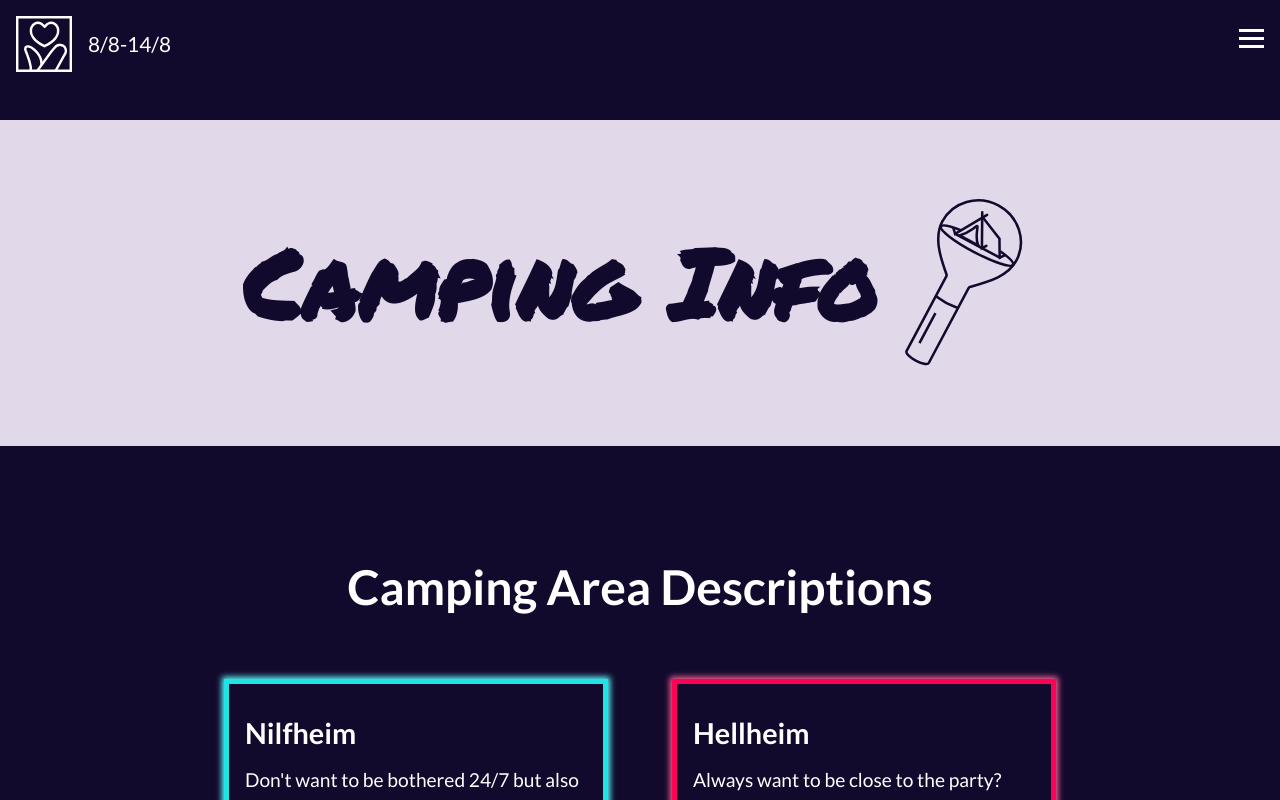
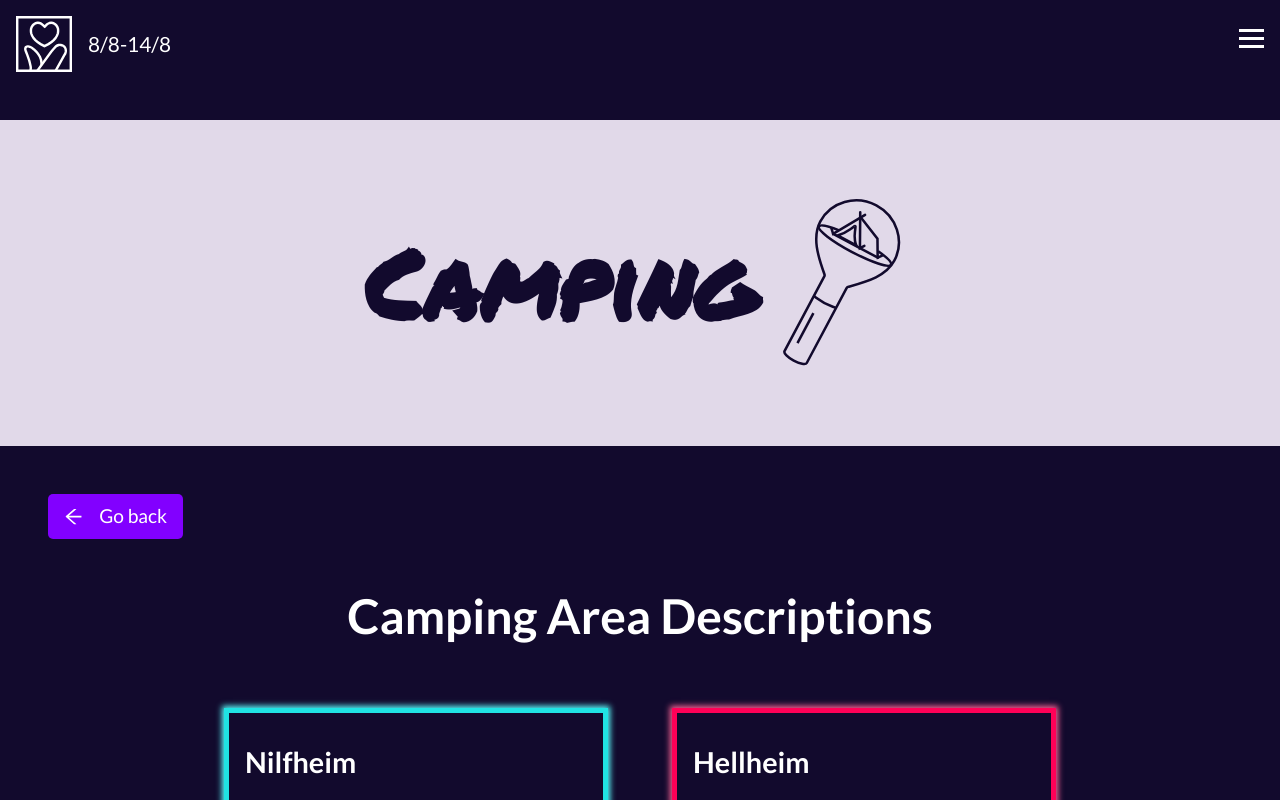
Before and after one commit to ceci919p/hwaiting-booking_exam, a React (Create React App) app: page /camping-info in a window 1280 px wide. Shown: the top 800 px of the page. Built offline with nearby package versions, Linux system fonts and the light colour scheme.

Commit message:
camping backbutton

```diff
--- a/src/routes/CampingInfo.jsx
+++ b/src/routes/CampingInfo.jsx
@@ -1,11 +1,16 @@
 import lightStickImg from "../images/lightstick.svg";
 import Footer from "../components/Footer";
+import { ArrowLeftOutlined } from "@ant-design/icons";
+
+import { useNavigate } from "react-router-dom";
 
 export default function CampingInfo() {
+  const navigate = useNavigate();
+
   return (
     <>
       <header id="camping-info-header">
-        <h1 className="camping-info-headline">Camping Info</h1>
+        <h1 className="camping-info-headline">Camping</h1>
         <img
           id="camping-info-img"
           src={lightStickImg}
@@ -13,6 +18,10 @@ export default function CampingInfo() {
         ></img>
       </header>
       <main id="camping-info-main">
+        <button id="camping-info-back" onClick={() => navigate(-1)}>
+          <ArrowLeftOutlined id="arrowleft" /> <p>Go back</p>
+        </button>
+
         <section id="camping-info-section">
           <h2>Camping Area Descriptions</h2>
         </section>
--- a/src/sass/layout/_campinginfo.scss
+++ b/src/sass/layout/_campinginfo.scss
@@ -27,14 +27,39 @@
   }
 }
 
+#camping-info-back {
+  display: flex;
+  justify-items: center;
+  align-items: center;
+  gap: 1rem;
+
+  padding-inline: 1rem;
+  cursor: pointer;
+
+  @include mixins.bp-large {
+    margin-left: 2rem;
+    margin-top: 2rem;
+    margin-bottom: 0;
+  }
+
+  p,
+  #arrowleft {
+    font-size: 1.2rem;
+  }
+}
+
 #camping-info-main {
   margin-block: 1rem 8rem;
   margin-inline: 1rem;
 }
 
 #camping-info-section {
-  margin-block: 6rem 4rem;
+  margin-block: 4rem 4rem;
   margin-inline: 1rem;
+
+  @include mixins.bp-large {
+    margin-block-start: 3rem;
+  }
 
   h2 {
     text-align: center;
```
